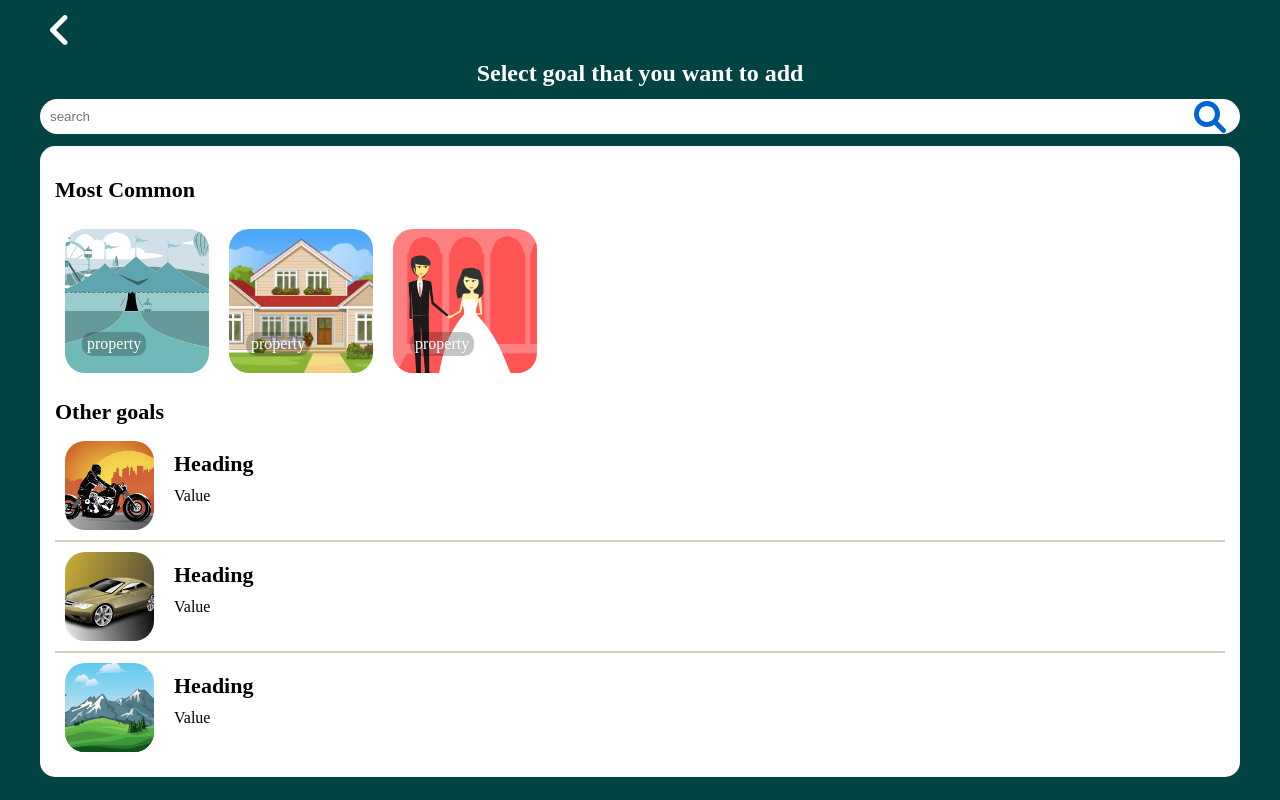
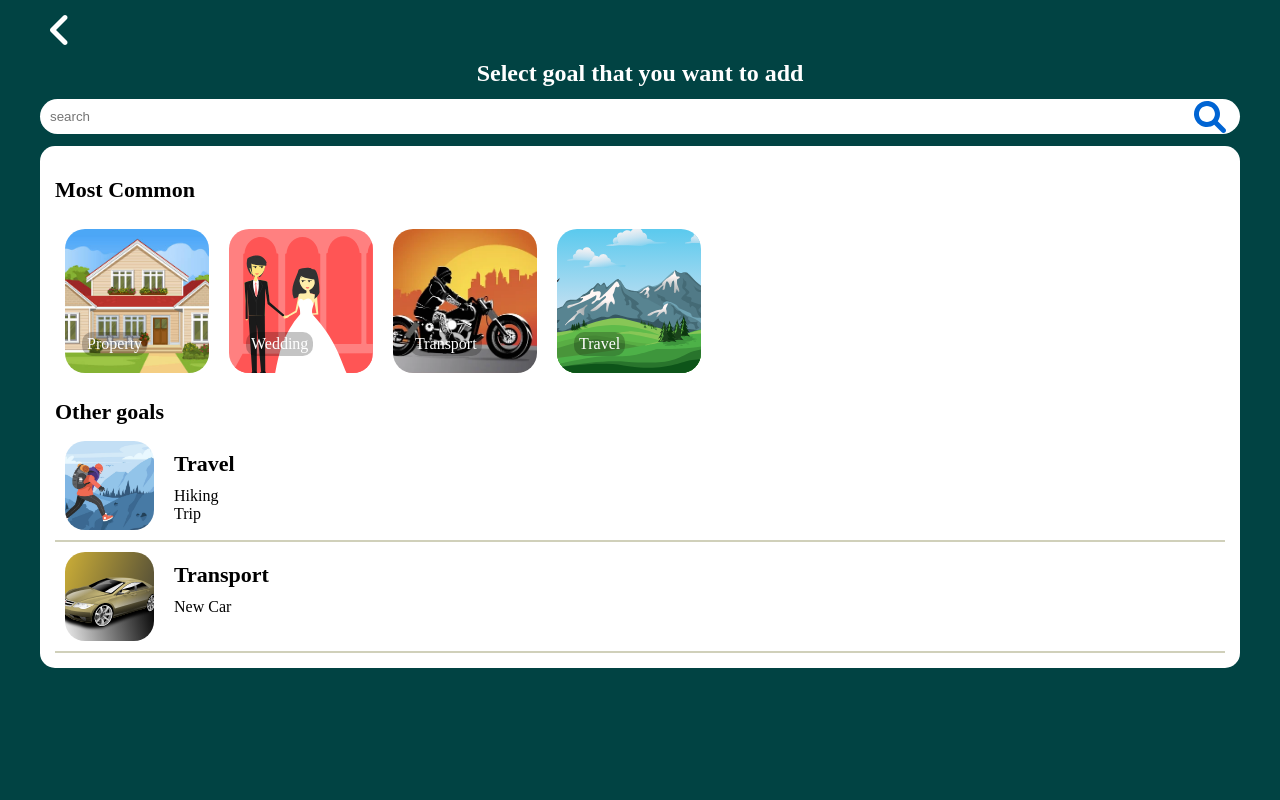
Before and after one commit to Sanjana-027/Track-Your-Budget, an Angular app: page /add-goals in a window 1280 px wide. Built offline with nearby package versions, Linux system fonts and the light colour scheme.

Commit message:
[add-goal]

```diff
--- a/src/app/add-goals/add-goals.component.html
+++ b/src/app/add-goals/add-goals.component.html
@@ -14,46 +14,29 @@
     <div class="box">
         <h3>Most Common</h3>
         <div class="box-head">
-            <div class="box1" routerLink="/goal-details">
-                <img src="assets/svg-icons/house.svg">
-                <p>property</p>
-            </div>
-            <div class="box1"  routerLink="/goal-details">
-                <img src="../../assets/svg-icons/property.jpg">
-                <p>property</p>
-            </div>
-            <div class="box1">
-                <img src="../../assets/svg-icons/wedding.svg">
-                <p>property</p>
-            </div>
+            <ng-container *ngFor="let commonGoal of goalTypes.commonGoals">
+                <div class="box1" routerLink="/goal-details">
+                    <img src={{commonGoal.image}}>
+                    <p>{{commonGoal.title}}</p>
+                </div>
+            </ng-container>
+
         </div>
 
         <h3>Other goals</h3>
         <div class="box-content">
-            <div class="content-box1"  routerLink="/goal-details">
-                <img src="../../assets/svg-icons/bike.jpg">
-                <div class="content">
-                    <h3>Heading</h3>
-                    <p>Value</p>
+
+            <ng-container *ngFor="let otherGoal of goalTypes.otherGoals">
+                <div class="content-box1" routerLink="/goal-details">
+                    <img src={{otherGoal.image}}>
+                    <div class="content">
+                        <h3>{{otherGoal.title}}</h3>
+                        <p>{{otherGoal.goalTitle}}</p>
+                    </div>
                 </div>
-            </div>
-            <div class="line"></div>
-            <div class="content-box1">
-                <img src="../../assets/svg-icons/car.svg">
-                <div class="content">
-                    <h3>Heading</h3>
-                    <p>Value</p>
-                </div>
-            </div>
-            <div class="line"></div>
-            <div class="content-box1">
-                <img src="../../assets/svg-icons/mountain.svg">
-                <div class="content">
-                    <h3>Heading</h3>
-                    <p>Value</p>
-                </div>
-            </div>
 
+                <div class="line"></div>
+            </ng-container>
         </div>
     </div>
 
--- a/src/app/add-goals/add-goals.component.ts
+++ b/src/app/add-goals/add-goals.component.ts
@@ -1,4 +1,6 @@
 import { Component } from '@angular/core';
+import { AppService } from '../app.sevice';
+
 
 @Component({
   selector: 'app-add-goals',
@@ -7,4 +9,12 @@ import { Component } from '@angular/core';
 })
 export class AddGoalsComponent {
 
+  goalTypes : any;
+
+  constructor(private appService: AppService) {}
+
+  ngOnInit() {
+    this.goalTypes = this.appService.goalTypes;
+  }
+
 }
```
